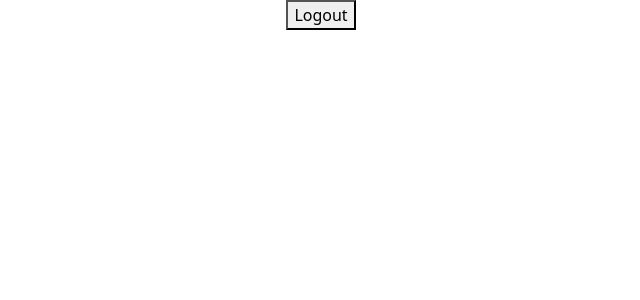
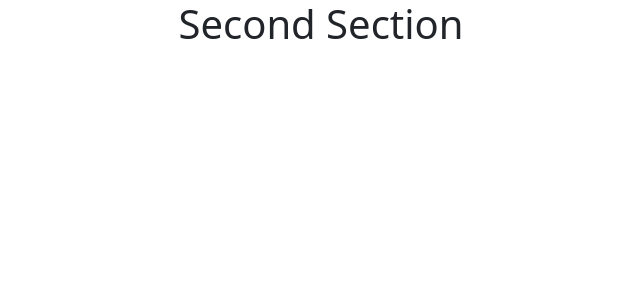
Before and after one commit to mithunbanerjee632/React-Js-Basic, a React (Create React App) app: page / in a window 1280 px wide. Shown: the top 300 px of the page, without its empty margins (319-959 px from the left). Built offline with nearby package versions, Linux system fonts and the light colour scheme.

Commit message:
variable element in React

```diff
--- a/src/App.js
+++ b/src/App.js
@@ -6,6 +6,7 @@ import Myfun from './mycomponents/Myfun';
 import Arrow from './mycomponents/Arrow';
 import SetState from './mycomponents/SetState';
 import Condition1 from './mycomponents/Condition1.js';
+import Condition2 from './mycomponents/Condition2.js';
 
 
 import States from './mycomponents/States';
@@ -16,7 +17,7 @@ function App() {
       <div className="App">
 
 
-       <Condition1></Condition1>
+       <Condition2></Condition2>
 
        </div>
   );
--- /dev/null
+++ b/src/mycomponents/Condition2.js
@@ -0,0 +1,27 @@
+import React,{Component} from 'react'
+
+class Condition2 extends Component{
+
+constructor(){
+  super();
+  this.state={
+    login:false
+  }
+}
+
+render(){
+    return(
+      // this.state.login? <h1>First Section</h1> :<h1>Second Section</h1>
+
+      this.state.login?(
+        <h1>First Section</h1>
+      ):
+      (
+        <h1>Second Section</h1>
+      )
+    );
+}
+
+}
+
+export default Condition2;
```
